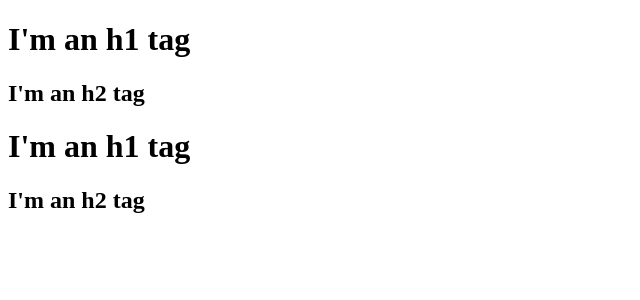
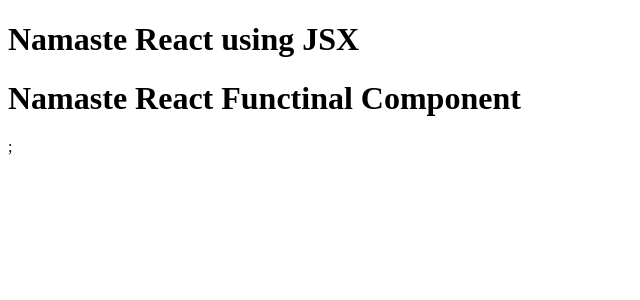
Before and after one commit to kaushik-abhishek/food-ordering-app, a React (Vite) app: page / in a window 1280 px wide. Shown: the top 300 px of the page, without its empty margins (0-640 px from the left). Built offline with nearby package versions, Linux system fonts and the light colour scheme.

Commit message:
Episode - 03

```diff
--- a/App.js
+++ b/App.js
@@ -1,38 +1,26 @@
 import React from "react";
 import ReactDOM from "react-dom/client";
 
+//React Element
+const heading = React.createElement(
+  "h1",
+  { id: "heading" },
+  "Namaste React using React Element"
+);
 
-/**
- *
- * <div id="parent">
- *      <div id="child">
- *         <h1>I'm h1 tag</h1>
- *         <h2>I'm h1 tag</h2>
- *      </div>
- * <div id="child2">
- *         <h1>I'm h1 tag</h1>
- *         <h2>I'm h1 tag</h2>
- *      </div>
- * </div>
- *
- * ReactElement(Object) => HTML(Browser Understands)
- */
+//JSX
+const jsxHeading = <h1 className="head">Namaste React using JSX</h1>;
 
-const parent = React.createElement("div", { id: "parent" }, [
-    React.createElement("div", { id: "child" }, [
-      React.createElement("h1", {}, "I'm an h1 tag"),
-      React.createElement("h2", {}, "I'm an h2 tag"),
-    ]),
-    React.createElement("div", { id: "child2" }, [
-      React.createElement("h1", {}, "I'm an h1 tag"),
-      React.createElement("h2", {}, "I'm an h2 tag"),
-    ]),
-  ]);
+const Title = () => (
+  <h1 className="head">Namaste React using JSX</h1>
+);
 
-  //JSX
-
-  console.log(parent); // object
-
-  const root = ReactDOM.createRoot(document.getElementById("root"));
-
-  root.render(parent);
+//React Component
+const HeadingComponent = () => (
+  <div className="container">
+    <Title />
+    <h1>Namaste React Functinal Component</h1>;
+  </div>
+);
+const root = ReactDOM.createRoot(document.getElementById("root"));
+root.render(<HeadingComponent />);
--- a/index.html
+++ b/index.html
@@ -9,17 +9,8 @@
   </head>
   <body>
     <div id="root">
-      <h1>Abhishek is here!</h1>
+      <h1>Not render</h1>
     </div>
-
-    <!-- <script
-      crossorigin
-      src="https://unpkg.com/react@18/umd/react.development.js"
-    ></script>
-    <script
-      crossorigin
-      src="https://unpkg.com/react-dom@18/umd/react-dom.development.js"
-    ></script> -->
     <script type="module" src="./App.js"></script>
   </body>
 </html>
--- a/package.json
+++ b/package.json
@@ -3,7 +3,10 @@
   "version": "1.0.0",
   "description": "This is food ordering app by Abhishek Kaushik",
   "scripts": {
+    "start":"parcel index.html",
+    "build": "parcel build index.html",
     "test": "jest"
+
   },
   "repository": {
     "type": "git",
```
Also changed, not shown: 1 other file (tests, documents, lock files or other folders).
